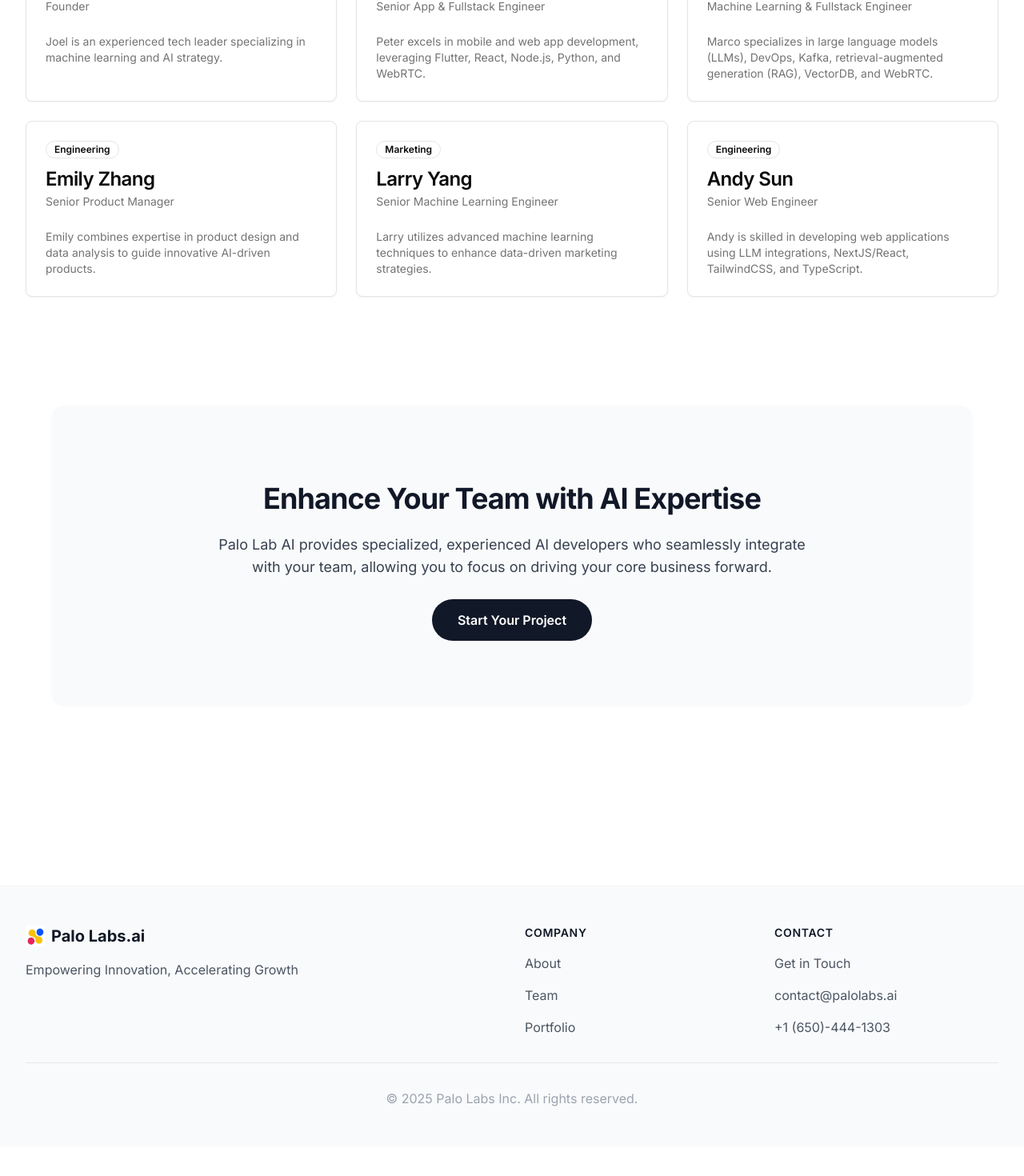
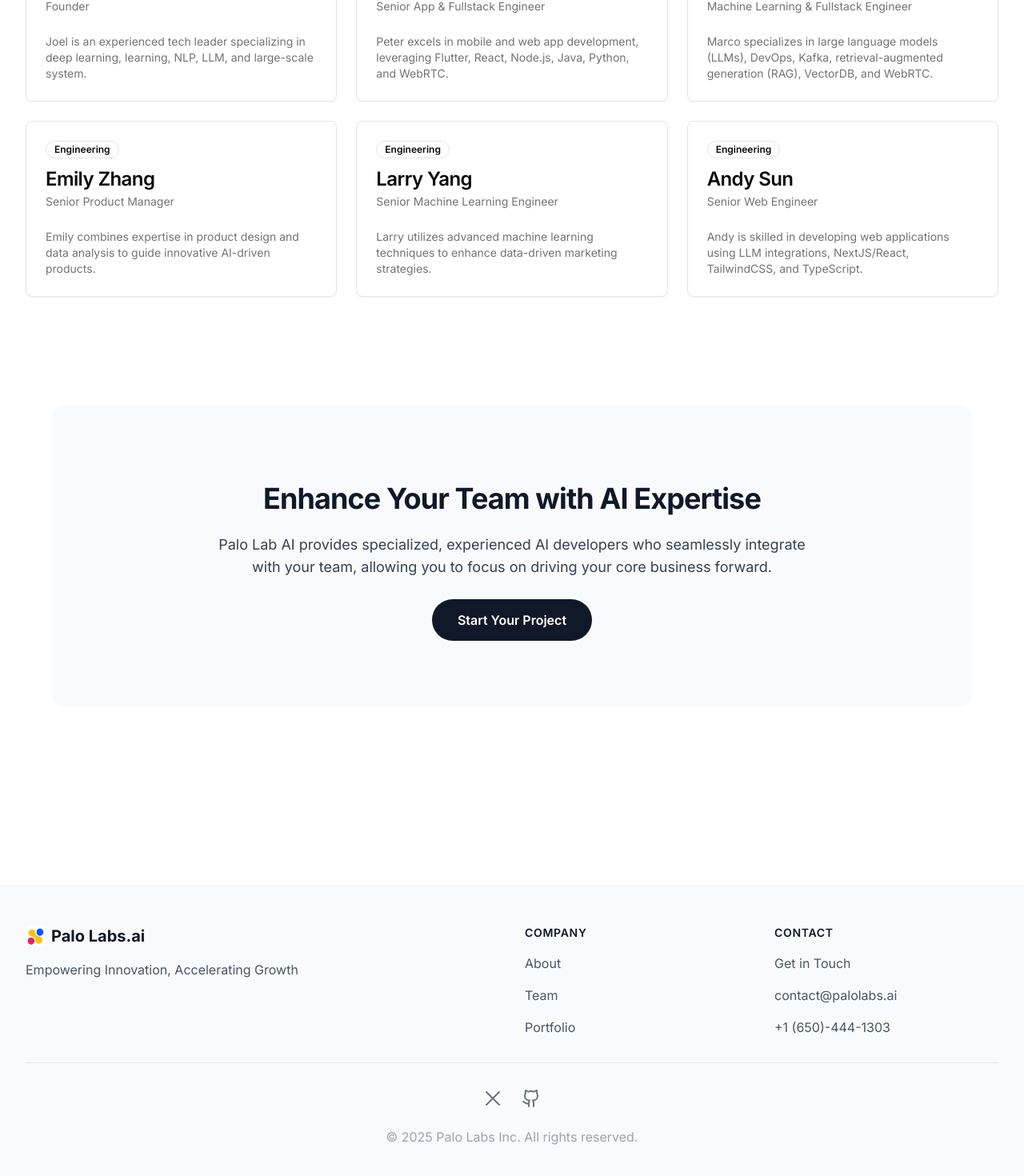
Before and after one commit to joelwangusa/palolabweb, a Next.js app: page /team in a window 1280 px wide. Shown: the part 494-1964 px from the top of the page at 80% size. Before the commit the page ends 1927 px from the top, so only its background shows below. Built offline with nearby package versions, Linux system fonts and the light colour scheme.

Commit message:
Add social link

```diff
--- a/src/app/layout.tsx
+++ b/src/app/layout.tsx
@@ -5,8 +5,29 @@ import Image from 'next/image'
 import Link from "next/link"
 import "./globals.css"
 //import { Cpu } from "lucide-react"
+import { Linkedin, Github } from "lucide-react"
 
 const inter = Inter({ subsets: ["latin"] })
+
+// Custom X (formerly Twitter) icon component
+function XIcon(props: React.SVGProps<SVGSVGElement>) {
+  return (
+    <svg
+      xmlns="http://www.w3.org/2000/svg"
+      viewBox="0 0 24 24"
+      fill="none"
+      stroke="currentColor"
+      strokeWidth="2"
+      strokeLinecap="round"
+      strokeLinejoin="round"
+      {...props}
+    >
+      <path d="M4 4l16 16" />
+      <path d="M20 4L4 20" />
+    </svg>
+  );
+}
+
 function PaloLabLogo() {
   return (
       <Image
@@ -130,6 +151,27 @@ export default function RootLayout({
               </div>
             </div>
             <div className="mt-8 pt-8 border-t border-gray-200">
+              {/* Social Media Links */}
+              <div className="flex justify-center space-x-6 mb-6">
+                <a
+                  href="https://x.com/palolabai"
+                  target="_blank"
+                  rel="noopener noreferrer"
+                  className="text-gray-500 hover:text-gray-900"
+                >
+                  <span className="sr-only">X (formerly Twitter)</span>
+                  <XIcon className="h-6 w-6" />
+                </a>
+                <a
+                  href="https://github.com/palolabai"
+                  target="_blank"
+                  rel="noopener noreferrer"
+                  className="text-gray-500 hover:text-gray-900"
+                >
+                  <span className="sr-only">GitHub</span>
+                  <Github className="h-6 w-6" />
+                </a>
+              </div>
               <p className="text-base text-gray-400 text-center">
                 © {new Date().getFullYear()} Palo Labs Inc. All rights reserved.
               </p>
@@ -140,7 +182,3 @@ export default function RootLayout({
     </html>
   )
 }
-
-
-
-import './globals.css'
--- a/src/app/team/page.tsx
+++ b/src/app/team/page.tsx
@@ -19,14 +19,14 @@ const teamMembers = [
     "name": "Joel Wong",
     "role": "Founder",
     "department": "Executive",
-    "bio": "Joel is an experienced tech leader specializing in machine learning and AI strategy."
+    "bio": "Joel is an experienced tech leader specializing in deep learning, learning, NLP, LLM,  and large-scale system."
   },
   {
     "id": "2",
     "name": "Peter Lee",
     "role": "Senior App & Fullstack Engineer",
     "department": "Engineering",
-    "bio": "Peter excels in mobile and web app development, leveraging Flutter, React, Node.js, Python, and WebRTC."
+    "bio": "Peter excels in mobile and web app development, leveraging Flutter, React, Node.js, Java, Python, and WebRTC."
   },
   {
     "id": "3",
@@ -46,7 +46,7 @@ const teamMembers = [
     "id": "5",
     "name": "Larry Yang",
     "role": "Senior Machine Learning Engineer",
-    "department": "Marketing",
+    "department": "Engineering",
     "bio": "Larry utilizes advanced machine learning techniques to enhance data-driven marketing strategies."
   },
   {
@@ -84,7 +84,7 @@ export default function Team() {
 
           <div className="relative max-w-4xl mx-auto text-center">
             <span className="inline-flex items-center rounded-full px-4 py-1 text-sm font-medium bg-blue-50 text-blue-700 mb-8">
-              Our Team
+              Palo Lab Core Team
             </span>
             <h1 className="text-5xl font-bold tracking-tight text-gray-900 sm:text-6xl">
               Your Trusted Colleagues in AI
```
